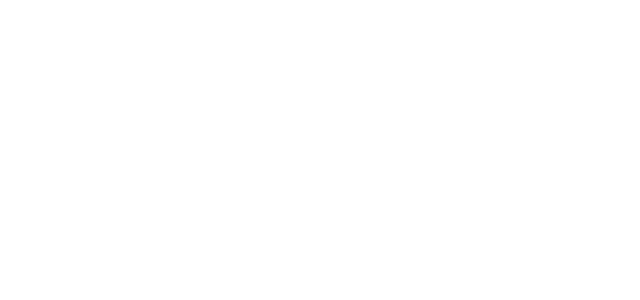
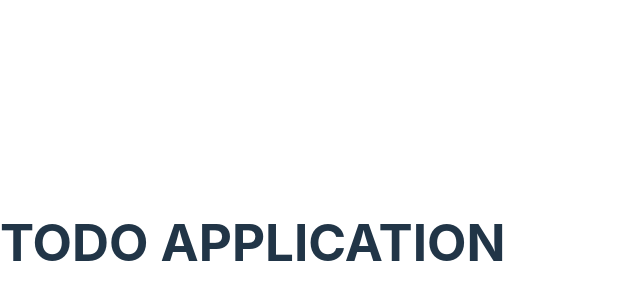
Before and after one commit to SuryanshShukla1002/Todo-Application, a React (Vite) app: page / in a window 1280 px wide. Shown: the part 158-458 px from the top of the page, without its empty margins (0-640 px from the left). Built offline with nearby package versions, Linux system fonts and the light colour scheme.

Commit message:
component mounted

```diff
--- a/src/App.tsx
+++ b/src/App.tsx
@@ -1,7 +1,10 @@
+import AddToDo from "./components/addtodo"
+
 const App = () => {
   return (
     <main>
-      <h1></h1>
+      <h1>TODO APPLICATION</h1>
+      <AddToDo/>
     </main>
     )
 }
```
